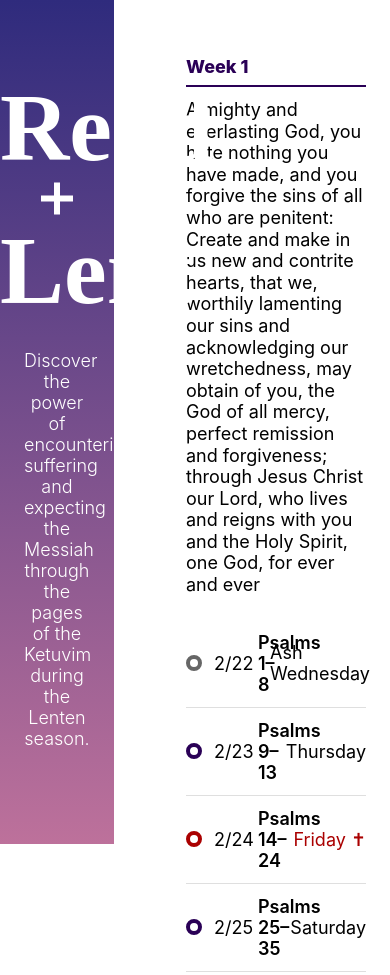
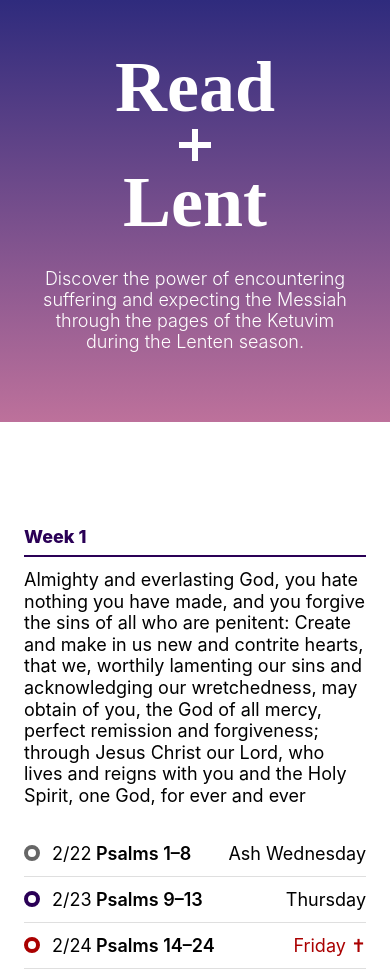
Before and after one commit to Renddslow/read-lent, a website: page index.html in a window 390 px wide. Shown: the top 975 px of the page. Drawn offline with Linux system fonts and the light colour scheme.

Commit message:
feat: made it responsive

```diff
--- a/styles.css
+++ b/styles.css
@@ -40,6 +40,21 @@ h1 {
   font-weight: 800;
   font-size: 96px;
   text-align: center;
+}
+
+@media screen and (max-width: 768px) {
+  #app {
+    grid-template-columns: minmax(0, 1fr);
+  }
+
+  aside {
+    position: relative;
+    height: 50vh;
+  }
+
+  h1 {
+    font-size: 72px;
+  }
 }
 
 .content p {
```
